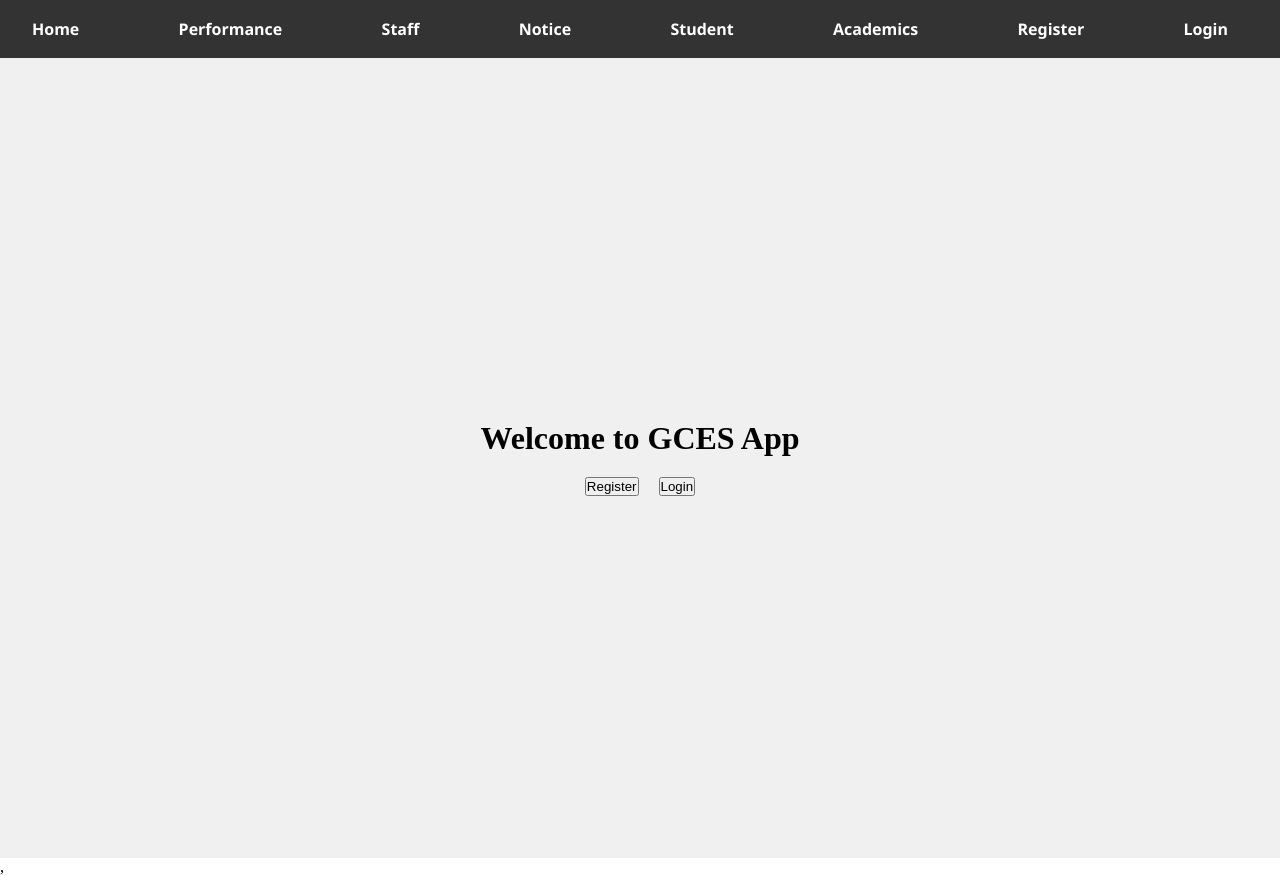
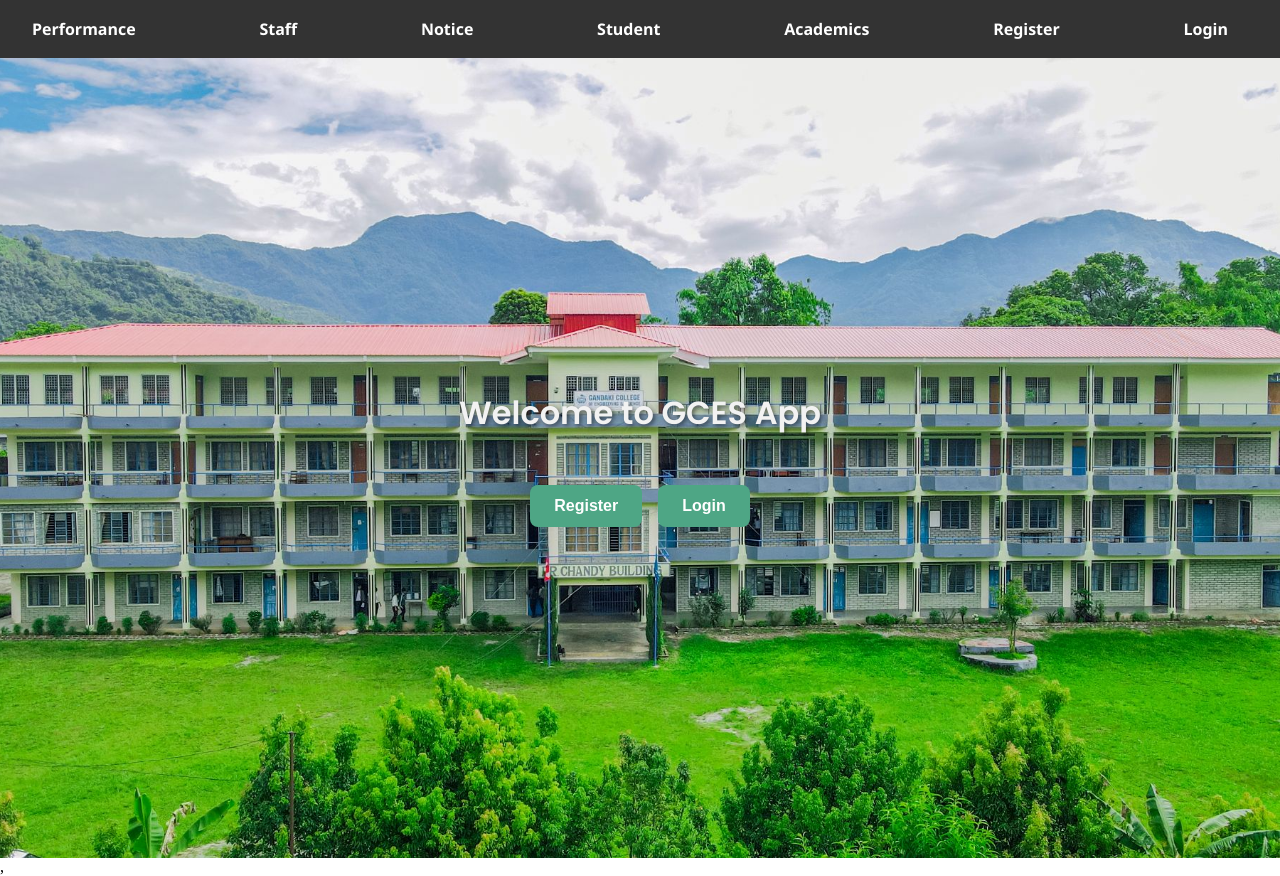
Before and after one commit to Icarus-20s/gces-frontend, a React (Vite) app: page / in a window 1280 px wide. Built offline with nearby package versions, Linux system fonts and the light colour scheme.

Commit message:
added landing page

```diff
--- a/src/App.jsx
+++ b/src/App.jsx
@@ -13,6 +13,7 @@
 import NoMatchRoute from "./components/NoMatchRoute";
 import AuthContextProvider from "./context/AuthContextProvider";
 import ProtectedRoutes from "./context/ProtectedRoutes";
+import LandingPage from "./pages/LandingPage";
 
 const App = () => {
   return (
@@ -24,6 +25,7 @@
         <Route path="/login" element={<Login />} />
         <Route element={<ProtectedRoutes />}>
           <Route path="/logout" element={<Logout />} />
+          <Route path="/landingpage" element={<LandingPage />} />
           <Route path="/notice" element={<Notice />} />
           <Route path="/academics" element={<Academics />} />
           <Route path="/performance" element={<Performance />} />
--- a/src/Css/Home.css
+++ b/src/Css/Home.css
@@ -1,34 +1,59 @@
+@import url('https://fonts.googleapis.com/css2?family=Poppins:wght@400;600&display=swap');
+
 .home {
   display: flex;
   flex-direction: column;
+  justify-content: center;
   align-items: center;
-    justify-content: center;
   height: 100vh;
-    background-color: #f0f0f0;
+  background: url('../assets/gces.jpg') no-repeat center center/cover;
+  font-family: 'Poppins', sans-serif;
 }
 
 .home h1 {
-    font-size: 2rem;
-    margin-bottom: 20px;
+  color: #f2f2f2;
+  margin-bottom: 2rem;
+  text-shadow: 2px 2px 4px rgba(0, 0, 0, 0.5);
+  text-align: center;
+  max-width: 80%;
 }
 
 .button-container {
   display: flex;
-    gap: 20px;
+  flex-wrap: wrap;
+  justify-content: center;
+  gap: 1rem;
+  margin-top: 1rem;
 }
 
-  .btn {
-    padding: 12px 24px;
+.authen {
+  padding: 0.75rem 1.5rem;
   font-size: 1rem;
-    text-decoration: none;
-    color: #fff;
-    background-color: #007bff;
+  font-weight: 600;
+  color: white;
+  background-color: #4EA685;
   border: none;
-    border-radius: 4px;
+  border-radius: 0.5rem;
   cursor: pointer;
-    transition: background-color 0.3s ease;
+  transition: background-color 0.3s ease, transform 0.3s ease;
 }
 
-  .btn:hover {
-    background-color: #0056b3;
+.authen:hover {
+  background-color: #57B894;
+  transform: scale(1.05);
 }
+
+.authen:active {
+  transform: scale(0.95);
+}
+
+@media screen and (max-width: 768px) {
+  .home h1 {
+    font-size: 1.5rem;
+  }
+
+  .authen {
+    padding: 0.5rem 1rem;
+    font-size: 0.9rem;
+  }
+}
--- a/src/components/Navbar.jsx
+++ b/src/components/Navbar.jsx
@@ -7,7 +7,6 @@
 
   return (
     <nav className='nav-bar'>
-      <Link to="/">Home</Link>
       <Link to="/performance">Performance</Link>
       <Link to="/staff">Staff</Link>
       <Link to="/notice">Notice</Link>
--- a/src/pages/Home.jsx
+++ b/src/pages/Home.jsx
@@ -1,22 +1,16 @@
-import React from 'react';;
+import React from 'react';
 import '../components/Navbar.css';
-import '../Css/Home.css'
+import '../Css/Home.css';
 import { useNavigate } from 'react-router-dom';
 
 const Home = () => {
-    const navigate = useNavigate()
+    const navigate = useNavigate();
     return (
-
         <div className="home">
             <h1>Welcome to GCES App</h1>
             <div className="button-container">
-        <button className="authen" onClick={()=>{
-            navigate('register')
-        }}>Register</button>
-        <button className="authen" onClick={()=>{
-            navigate('login')
-        }}>Login</button>
-
+                <button className="authen" onClick={() => navigate('register')}>Register</button>
+                <button className="authen" onClick={() => navigate('login')}>Login</button>
             </div>
         </div>
     );
--- /dev/null
+++ b/src/pages/LandingPage.jsx
@@ -0,0 +1,10 @@
+import React from 'react'
+
+const LandingPage = () => {
+  return (
+    <div>
+      THis is LandingPage
+    </div>
+  )
+}
+export default LandingPage
--- a/src/pages/Login.jsx
+++ b/src/pages/Login.jsx
@@ -22,7 +22,7 @@
         Cookies.set("token", token, { expires: 7 });
         console.log("Token set in cookies:", token);
         auth.login(response.data.user);
-        navigate("/");
+        navigate("/landingpage");
       }
     } catch (error) {
       setError("Login Failed. Please check your email and password.");
--- a/src/pages/Logout.jsx
+++ b/src/pages/Logout.jsx
@@ -7,6 +7,7 @@
   const auth = useAuth();
 
   useEffect(() => {
+
     auth.logout();
     navigate("/login");
   }, [auth, navigate]);
```
Also changed, not shown: src/assets/gces.jpg (added). Lines whose indentation alone changed are shown as unchanged.
